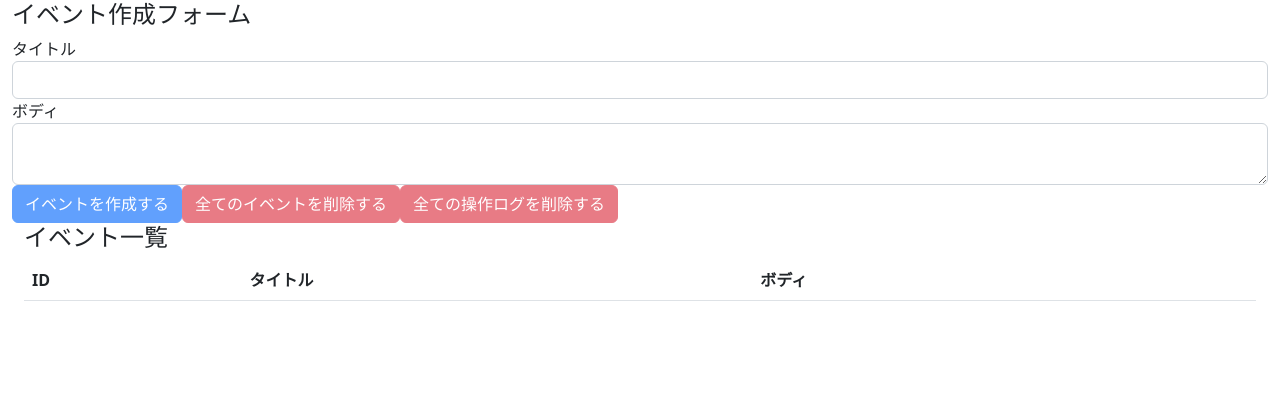
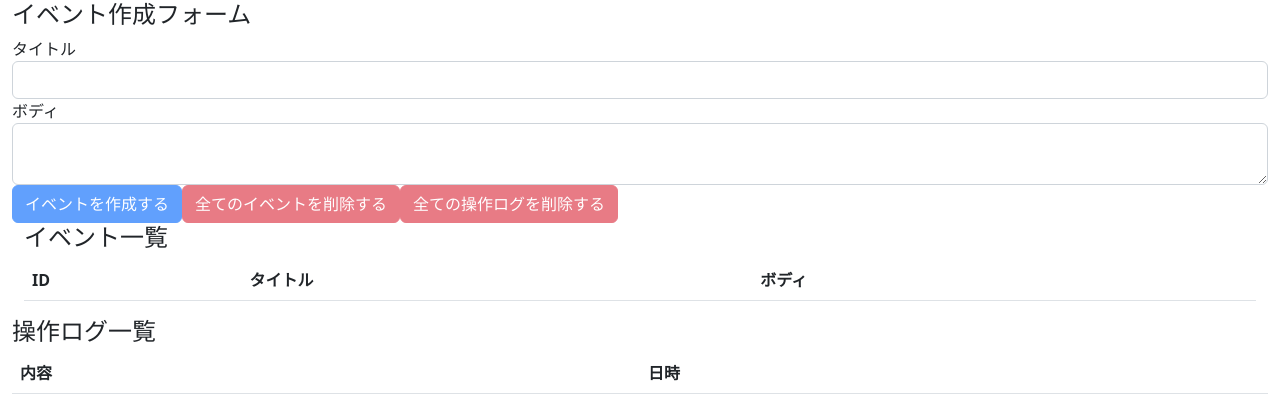
Before and after one commit to yokkepp/react-hooks-practice, a React (Create React App) app: page / in a window 1280 px wide. Shown: the top 420 px of the page. Built offline with nearby package versions, Linux system fonts and the light colour scheme.

Commit message:
display all operationLogs

```diff
--- a/src/components/App.js
+++ b/src/components/App.js
@@ -3,6 +3,7 @@
 import reducer from "../reducers";
 import Events from "./Events";
 import EventForm from "./EventForm";
+import OperationLogs from "./OperationLogs";
 import AppContext from "../contexts/AppContext";
 
 const App = () => {
@@ -17,6 +18,7 @@
       <div className="container-fluid">
         <EventForm />
         <Events />
+        <OperationLogs />
       </div>
     </AppContext.Provider>
   );
--- /dev/null
+++ b/src/components/OperationLog.js
@@ -0,0 +1,12 @@
+import React from "react";
+
+const OperationLog = ({ operationLog }) => {
+  return (
+    <tr>
+      <td>{operationLog.description}</td>
+      <td>{operationLog.operatedAt}</td>
+    </tr>
+  );
+};
+
+export default OperationLog;
--- /dev/null
+++ b/src/components/OperationLogs.js
@@ -0,0 +1,28 @@
+import React, { useContext } from "react";
+import AppContext from "../contexts/AppContext";
+import OperationLog from "../components/OperationLog";
+
+const OperationLogs = () => {
+  const { state } = useContext(AppContext);
+  console.log(state);
+
+  return (
+    <>
+      <h4>操作ログ一覧</h4>
+      <table className="table table-hover">
+        <thead>
+          <tr>
+            <th>内容</th>
+            <th>日時</th>
+          </tr>
+        </thead>
+        <tbody>
+          {state.operationLogs.map((operationLog, index) => (
+            <OperationLog key={index} operationLog={operationLog} />
+          ))}
+        </tbody>
+      </table>
+    </>
+  );
+};
+export default OperationLogs;
```
